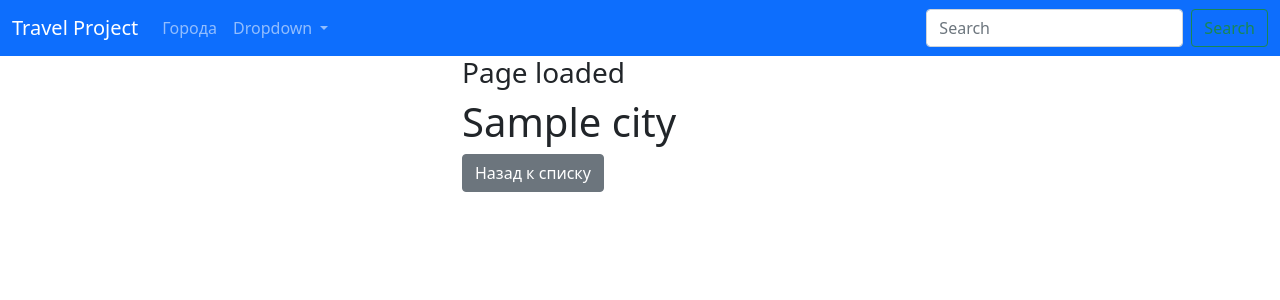
After one commit to Fakemrx/Train-Travel-Project, a Django app: page /cities/1/ in a window 1280 px wide. The commit adds this page. Shown: the top 300 px of the page. Run offline with Django 4.2, Linux system fonts and the light colour scheme; tables that the repository leaves empty hold one stand-in row (values such as "Sample post").

Commit message:
Added city details

```diff
--- a/src/TrainProject/urls.py
+++ b/src/TrainProject/urls.py
@@ -3,5 +3,5 @@ from django.urls import path, include
 
 urlpatterns = [
     path('admin/', admin.site.urls),
-    path('cities/', include('cities.urls'))
+    path('cities/', include(('cities.urls', 'cities')))
 ]
--- /dev/null
+++ b/src/cities/templates/cities/details.html
@@ -0,0 +1,17 @@
+{% extends 'base.html' %}
+    {% block titlename %}
+        {{ city.name }}
+    {% endblock %}
+    {% block bodydata %}
+        <div class="row">
+            <div class="col-md">
+                <h3>Page loaded</h3>
+                    <h1>{{ city.name }}</h1>
+                <a href="{% url 'cities:city_home' %}">
+                    <button type="button" class="btn btn-secondary">
+                        Назад к списку
+                    </button>
+                </a>
+            </div>
+        </div>
+    {% endblock %}
--- a/src/cities/urls.py
+++ b/src/cities/urls.py
@@ -2,5 +2,6 @@ from django.urls import path
 from . import views
 
 urlpatterns = [
-    path('', views.show_cities, name='home')
+    path('', views.show_cities, name='city_home'),
+    path('<int:pk>/', views.show_cities, name='city_details'),
 ]
--- a/src/cities/views.py
+++ b/src/cities/views.py
@@ -2,7 +2,13 @@ from django.shortcuts import render
 from .models import City
 
 
-def show_cities(request):
+def show_cities(request, pk=None):
+    if pk:
+        city = City.objects.filter(id=pk).first()
+        context = {
+            'city': city
+        }
+        return render(request, 'cities/details.html', context=context)
     qs = City.objects.all()
     context = {
         'qs': qs
--- a/src/templates/base.html
+++ b/src/templates/base.html
@@ -1,3 +1,4 @@
+{% url 'cities:city_home' as cities_home_url %}
 <!DOCTYPE html>
 <html lang="en">
     <head>
@@ -16,7 +17,7 @@
             <div class="collapse navbar-collapse" id="navbarSupportedContent">
               <ul class="navbar-nav me-auto mb-2 mb-lg-0">
                 <li class="nav-item">
-                  <a class="nav-link active" aria-current="page" href="#">Home</a>
+                  <a class="nav-link {% if request.path == cities_home_url %}active{% endif %}" aria-current="page" href="{% url 'cities:city_home' %}">Города</a>
                 </li>
                 <li class="nav-item dropdown">
                   <a class="nav-link dropdown-toggle" href="#" id="navbarDropdown" role="button" data-bs-toggle="dropdown" aria-expanded="false">
```
